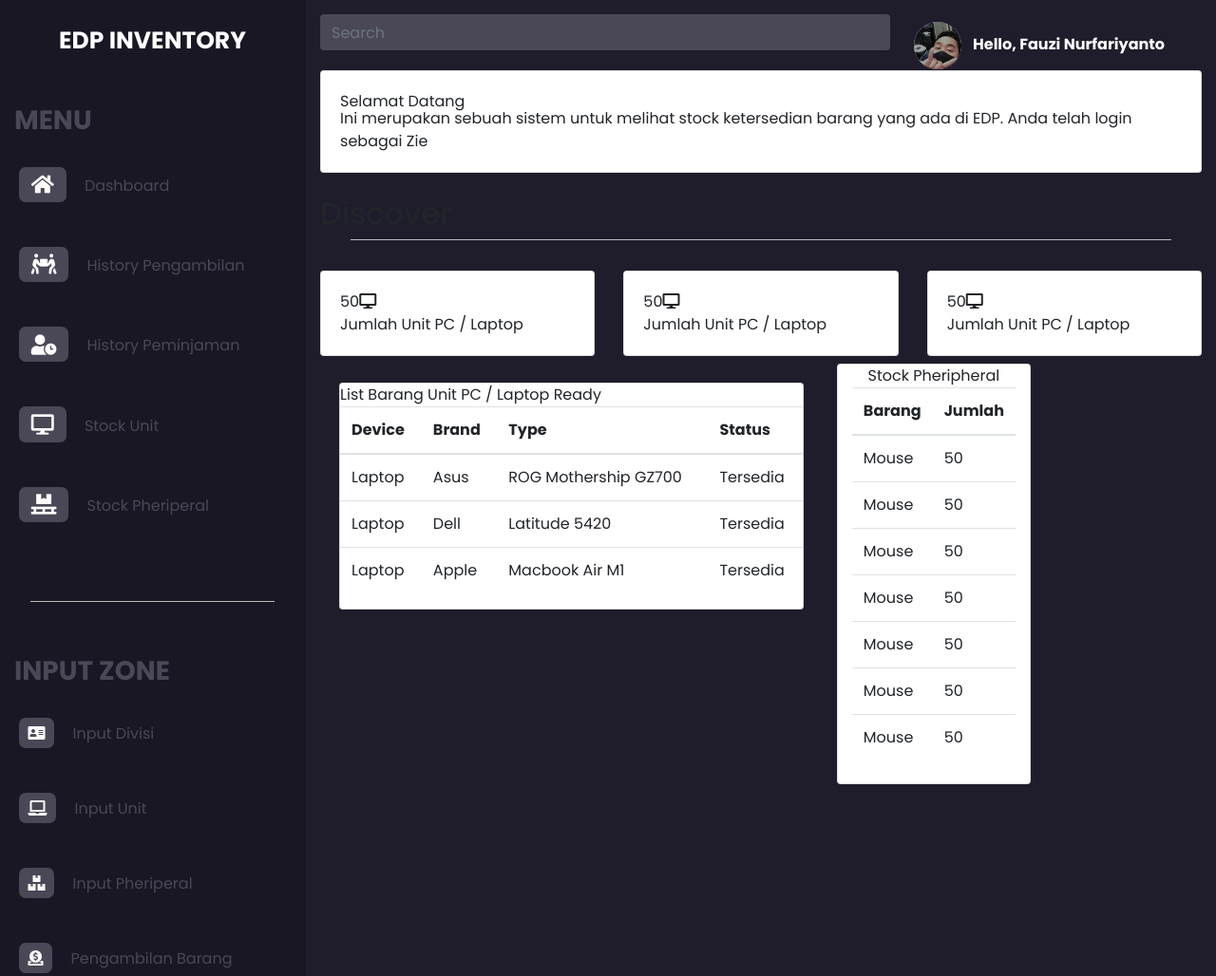
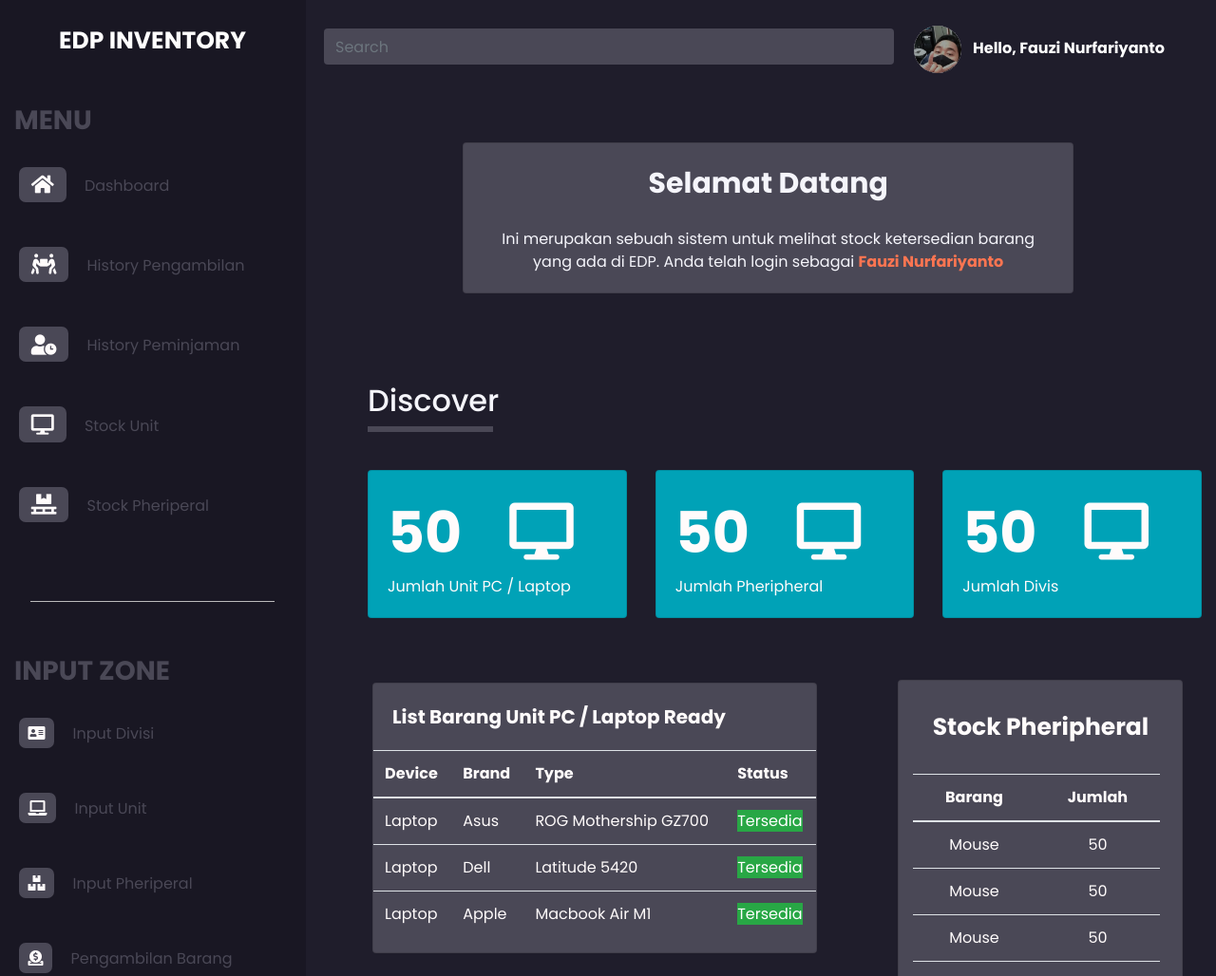
Before and after one commit to ItsyDev/admin_dashboard, a plain HTML site: page dasboard.html in a window 1280 px wide. Shown: the top 1028 px of the page at 95% size. Drawn offline with nearby package versions, Linux system fonts and the light colour scheme.

Commit message:
final update

```diff
--- a/index.html
+++ b/dasboard.html
@@ -92,6 +92,17 @@
             class="navbar navbar-store navbar-expand-lg navbar-light fixed-top"
             data-aos="fade-down"
           >
+            <div class="search-heading">
+              <form class="form-group">
+                <input
+                  class="form-control"
+                  type="search"
+                  placeholder="Search"
+                  aria-label="Search"
+                />
+              </form>
+            </div>
+
             <button
               class="btn btn-secondary d-md-none mr-auto mr-2"
               id="menu-toggle"
@@ -153,26 +164,16 @@
             data-aos="fade-up"
           >
             <div class="container-fluid">
-              <div class="search-heading">
-                <form class="form-group">
-                  <input
-                    class="form-control"
-                    type="search"
-                    placeholder="Search"
-                    aria-label="Search"
-                  />
-                </form>
-              </div>
-              <div class="dahsboard-heading">
+              <div class="dahsboard-heading text-center">
                 <div class="row">
-                  <div class="col">
+                  <div class="col-10">
                     <div class="card mb-4">
                       <div class="card-body">
                         <div class="dashboard-card-titel">Selamat Datang</div>
-                        <div class="dashboard card-subtitle">
+                        <div class="dashboard-card-subtitle">
                           Ini merupakan sebuah sistem untuk melihat stock
                           ketersedian barang yang ada di EDP. Anda telah login
-                          sebagai Zie
+                          sebagai <a href="">Fauzi Nurfariyanto</a>
                         </div>
                       </div>
                     </div>
@@ -180,15 +181,13 @@
                 </div>
               </div>
               <div class="dashboard-discover">
-                <h2 class="dashboard-discover">Discover</h2>
-                <hr class="solid" />
+                <h2>Discover</h2>
               </div>
               <div class="dashboard-content">
                 <div class="row">
-                  <div class="col-4">
+                  <div class="col-4 dashboard-sum">
                     <div class="card mb-2">
                       <div class="card-body">
-                        <div class="dashboard-icon-content"></div>
                         <div class="dashboard-card-title-content">
                           <span>50</span><i class="fas fa-desktop"></i>
                         </div>
@@ -198,7 +197,7 @@
                       </div>
                     </div>
                   </div>
-                  <div class="col-4">
+                  <div class="col-4 dashboard-sum">
                     <div class="card mb-2">
                       <div class="card-body">
                         <div class="dashboard-icon-content"></div>
@@ -206,21 +205,19 @@
                           <span>50</span><i class="fas fa-desktop"></i>
                         </div>
                         <div class="dashboard-card-title-sub">
-                          Jumlah Unit PC / Laptop
+                          Jumlah Pheripheral
                         </div>
                       </div>
                     </div>
                   </div>
-                  <div class="col-4">
+                  <div class="col-4 dashboard-sum">
                     <div class="card mb-2">
                       <div class="card-body">
                         <div class="dashboard-icon-content"></div>
                         <div class="dashboard-card-title-content">
                           <span>50</span><i class="fas fa-desktop"></i>
                         </div>
-                        <div class="dashboard-card-title-sub">
-                          Jumlah Unit PC / Laptop
-                        </div>
+                        <div class="dashboard-card-title-sub">Jumlah Divis</div>
                       </div>
                     </div>
                   </div>
@@ -228,10 +225,10 @@
               </div>
               <div class="dashboard-stock">
                 <div class="row">
-                  <div class="col-7 mb-2">
+                  <div class="col-7">
                     <div class="card-body">
                       <div class="dashboard-card-table card">
-                        <div class="dashboard-stock-titel">
+                        <div class="dashboard-stock-titel-unit">
                           List Barang Unit PC / Laptop Ready
                         </div>
                         <table class="table">
@@ -248,19 +245,31 @@
                               <td>Laptop</td>
                               <td>Asus</td>
                               <td>ROG Mothership GZ700</td>
-                              <td>Tersedia</td>
+                              <td>
+                                <span class="label badge-success"
+                                  >Tersedia</span
+                                >
+                              </td>
                             </tr>
                             <tr>
                               <td>Laptop</td>
                               <td>Dell</td>
                               <td>Latitude 5420</td>
-                              <td>Tersedia</td>
+                              <td>
+                                <span class="label badge-success"
+                                  >Tersedia</span
+                                >
+                              </td>
                             </tr>
                             <tr>
                               <td>Laptop</td>
                               <td>Apple</td>
                               <td>Macbook Air M1</td>
-                              <td>Tersedia</td>
+                              <td>
+                                <span class="label badge-success"
+                                  >Tersedia</span
+                                >
+                              </td>
                             </tr>
                           </tbody>
                         </table>
@@ -268,11 +277,11 @@
                     </div>
                   </div>
                   <div class="dashboard-stock-pheripheral card">
-                    <div class="dashboard-stock-titel text-center">
+                    <div class="dashboard-stock-titel-pher text-center">
                       Stock Pheripheral
                     </div>
-                    <div class="col-2 mb-2">
-                      <div class="dashboard-pheripheral">
+                    <div class="col-5 mb-2">
+                      <div class="dashboard-pheripheral text-center">
                         <table class="table">
                           <thead>
                             <tr>
--- a/style/_dashboard.scss
+++ b/style/_dashboard.scss
@@ -64,7 +64,7 @@
     width: 600px;
     height: 59px;
     margin-top: 15px;
-    margin-right: 50px;
+    margin-left: 325px;
 
     .form-control {
       background-color: #4a4856;
@@ -131,4 +131,109 @@
       }
     }
   }
+
+  .section-content {
+    margin-top: 150px;
+
+    .dahsboard-heading {
+      margin-left: 150px;
+      color: #f5f5fb;
+      .card {
+        background-color: #4a4856;
+      }
+
+      .dashboard-card-titel {
+        font-weight: bold;
+        font-family: "Poppins";
+        font-size: 30px;
+        margin-bottom: 24px;
+      }
+
+      a {
+        color: #fd7551;
+        font-weight: bold;
+        text-decoration: none;
+
+        &:hover {
+          color: #191723;
+        }
+      }
+    }
+
+    .dashboard-discover {
+      margin-top: 70px;
+      color: #f5f5fb;
+      font-size: 31px;
+      font-weight: bold;
+      width: 132px;
+      border-bottom: 6px solid #4a4856;
+      margin-left: 50px;
+    }
+
+    .dashboard-content {
+      margin-top: 40px;
+      margin-left: 50px;
+
+      .fas {
+        font-size: 60px;
+        margin-left: 50px;
+      }
+
+      .card {
+        background-color: #00a2b7;
+      }
+
+      .dashboard-sum {
+        color: #fffbfb;
+        .dashboard-card-title-content {
+          font-weight: bold;
+          font-size: 60px;
+        }
+      }
+    }
+
+    .dashboard-stock {
+      margin-top: 40px;
+      margin-left: 35px;
+
+      table {
+        color: #fffbfb;
+      }
+
+      .card {
+        background-color: #4a4856;
+      }
+
+      .dashboard-stock-titel-unit {
+        color: #fffbfb;
+        font-weight: bold;
+        font-size: 20px;
+        margin-left: 20px;
+        margin-bottom: 20px;
+        margin-top: 20px;
+      }
+
+      .dashboard-stock-pheripheral {
+        margin-top: 17px;
+        margin-left: 50px;
+        width: 300px;
+
+        table {
+          width: 260px;
+        }
+      }
+
+      .dashboard-stock-titel-pher {
+        color: #fffbfb;
+        margin-top: 30px;
+        margin-bottom: 30px;
+        font-weight: bold;
+        font-size: 25px;
+      }
+
+      .dashboard-card-title-sub {
+        font-size: 25px;
+      }
+    }
+  }
 }
--- a/style/main.scss
+++ b/style/main.scss
@@ -5,3 +5,5 @@
 @import "fonts";
 @import "navbar";
 @import "dashboard";
+
+@import "pages/auth";
--- /dev/null
+++ b/style/pages/_auth.scss
@@ -0,0 +1,10 @@
+.section-edp-auth {
+  img {
+    width: 588px;
+    height: 826px;
+  }
+
+  .content-login {
+    margin-top: 100px;
+  }
+}
```
Also changed, not shown: login.html (added, +70 -0 lines), images/bg-login.png (added), style/main.css, 1 other file.
